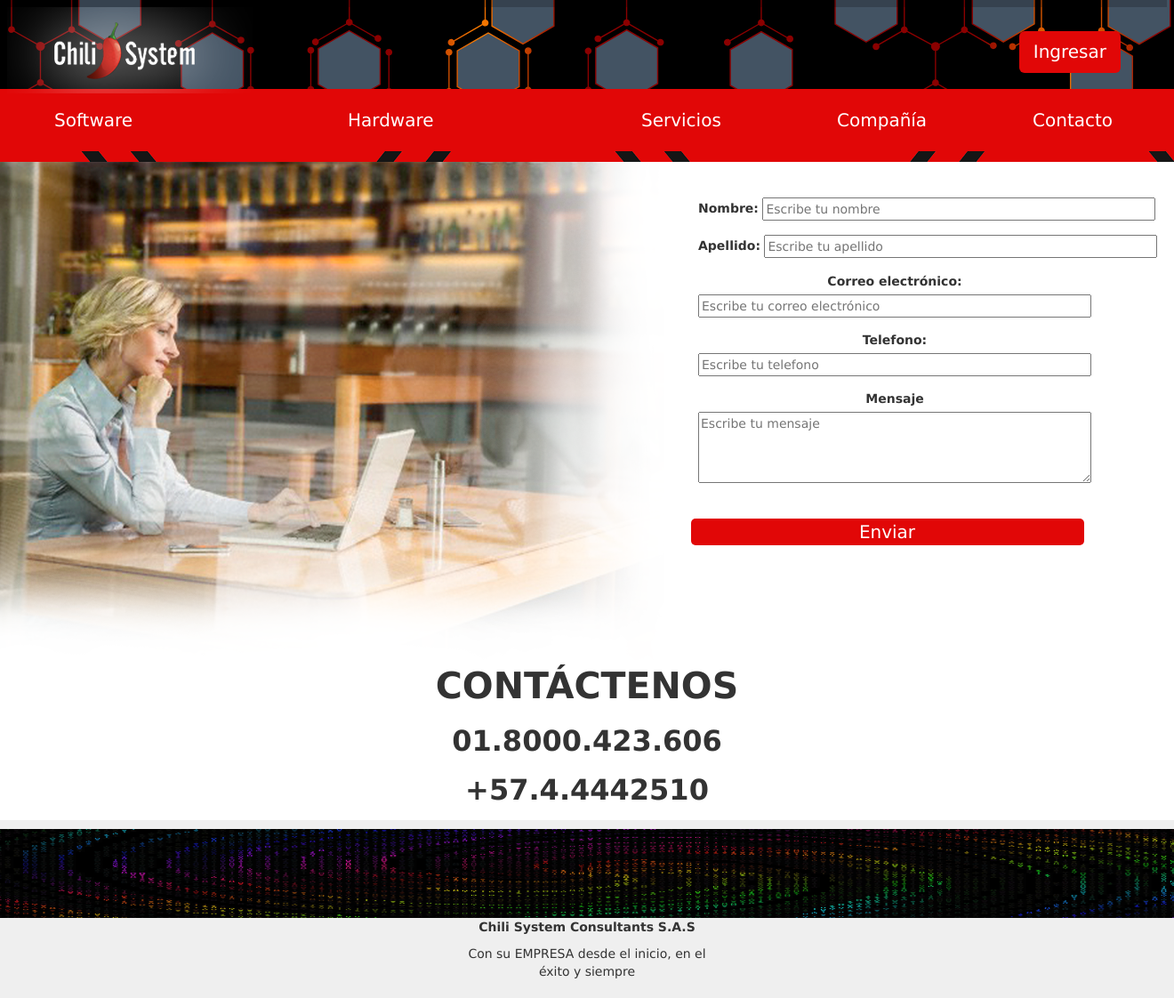
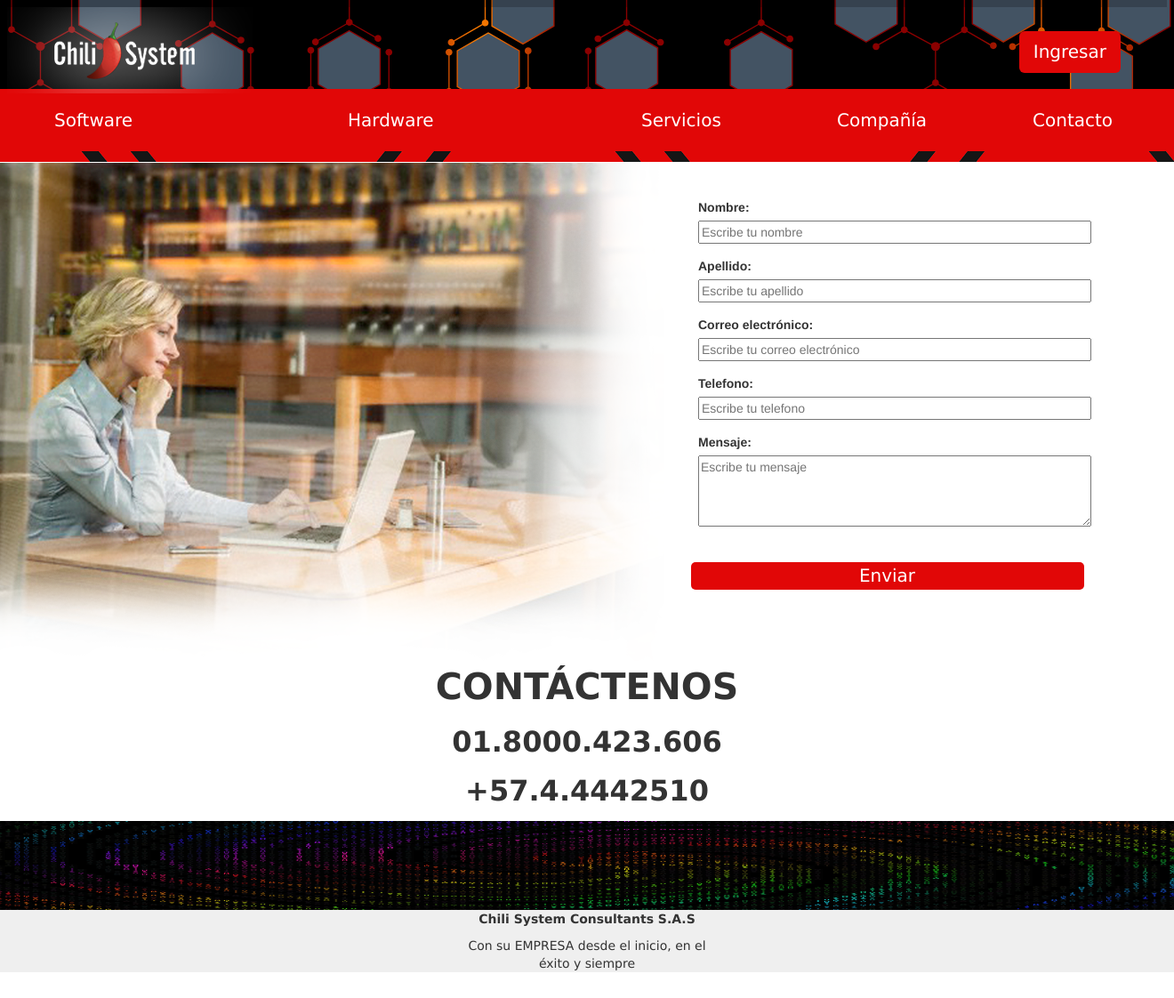
Before and after one commit to djzedo/WebPage_Chili, a PHP site: page /contacto.php in a window 1320 px wide; the page is wider, and only the part inside the window is pictured. Shown: that part at 89% size. After the commit the page ends 1093 px from the top of that part, so only its background shows below. Run offline with PHP 8.4, Linux system fonts and the light colour scheme; some libraries are stand-ins or nearby versions.

Commit message:
contact form
contact form organizado y corregi error de esa pagina

```diff
--- a/contacto.php
+++ b/contacto.php
@@ -176,6 +176,10 @@ if ($_POST){
 
   <body>
       <div id="fondointermedio"></div>
+      <div class="row">
+      <div class="col-sm-12" style="max-width: 100%;">
+      </div>
+      </div>
       <div class="row" style="min-width: 100%;">
       <div class="col-sm-6">
       <img src="img/contactenos3.png">
@@ -191,22 +195,22 @@ if ($_POST){
           <input type="hidden" name="name" value="Interesados">
           <table>
           <tbody>
-          <div class="form-group center-block" style="font-family: verdana; text-align: center; align-content: center; display: inline-block; padding-left: 110px;" >
-          <label id="label-form">Nombre:</label>
-
+          <div class="form-group center-block" style="padding-left: 110px;">
+          <label>Nombre:</label>
+          <br>
           <input type="text" name="firstname" data-label="" value="" required="" style="width: 442px;" placeholder="Escribe tu nombre" id="NombreForm">
           </div>
-          <div class="form-group center-block" style="font-family: verdana; text-align: center; align-content: center; display: inline-block; padding-left: 110px;">
+          <div class="form-group center-block" style="padding-left: 110px;">
           <label>Apellido:</label>
-
+          <br>
           <input type="text" name="lastname" data-label="" value="" required="" style="width: 442px;" placeholder="Escribe tu apellido">
           </div>
-          <div class="form-group center-block" style="font-family: verdana; text-align: center; align-content: center; display: inline-block; padding-left: 110px;">
+          <div class="form-group center-block" style="padding-left: 110px;">
           <label>Correo electrónico:</label>
           <br>
           <input type="email" name="email" data-label="" value="" required="" style="width: 442px;" placeholder="Escribe tu correo electrónico">
           </div>
-          <div class="form-group center-block" style="font-family: verdana; text-align: center; align-content: center; display: inline-block; padding-left: 110px;">
+          <div class="form-group center-block" style="padding-left: 110px;">
           <label>Telefono:</label>
           <br>
           <input type="text" name="phone" data-label="" value="" required="" style="width: 442px;" placeholder="Escribe tu telefono">
@@ -223,8 +227,8 @@ if ($_POST){
           <option value="Facebook">Facebook</option>
           <option value="Twitter">Twitter</option>
           </select>
-          <div class="form-group center-block" style="font-family: verdana; text-align: center; align-content: center; display: inline-block; padding-left: 110px;">
-          <label>Mensaje</label>
+          <div class="form-group center-block" style="padding-left: 110px;">
+          <label>Mensaje:</label>
           <br>
           <textarea name="description" required="" style="width: 442px; height: 80px;" placeholder="Escribe tu mensaje"></textarea>
           </div>
--- a/css/index.css
+++ b/css/index.css
@@ -382,7 +382,7 @@ opacity: 0.3;
   right: 0;
   bottom: 0;
   left: 0;
-  padding: 1rem;
+  padding: none;
   background-color: #efefef;
   text-align: center;
   font-family: "verdana" !important;
@@ -445,18 +445,16 @@ opacity: 0.3;
   font-size: 25px;
 }
 
-.form-group{
+/*.form-group{
     font-family: "verdana" !important;
     text-align: center;
     align-content: center;
     display: inline-block;
-
-
 }
 
 .center-group{
     text-align: center;
-}
+}*/
 
 .btncon{
     background-color: #E10707;
--- a/index.html
+++ b/index.html
@@ -181,7 +181,7 @@
 
  <footer class="footer">
      <div class="row">
-         <div class="col-sm-12" style="height: 100px; max-width: 100%;">
+         <div class="col-sm-12" style="height: 100px;">
          <canvas id=c style="height: 100px; min-width: 100%;"></canvas>
          </div>
      </div>
```
